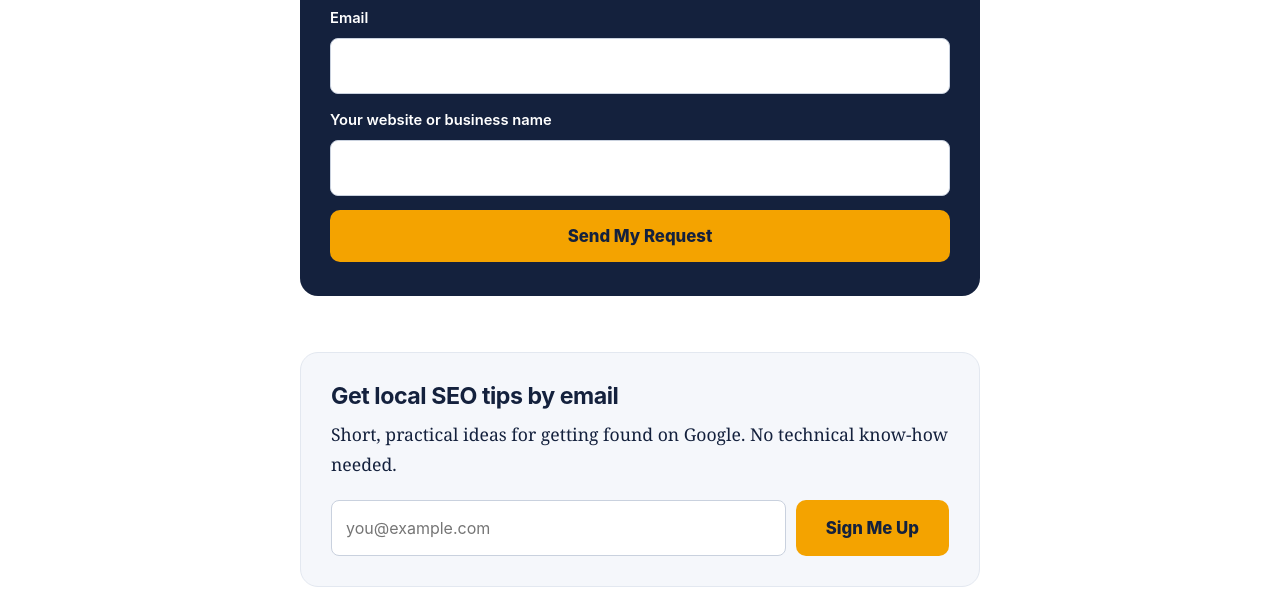
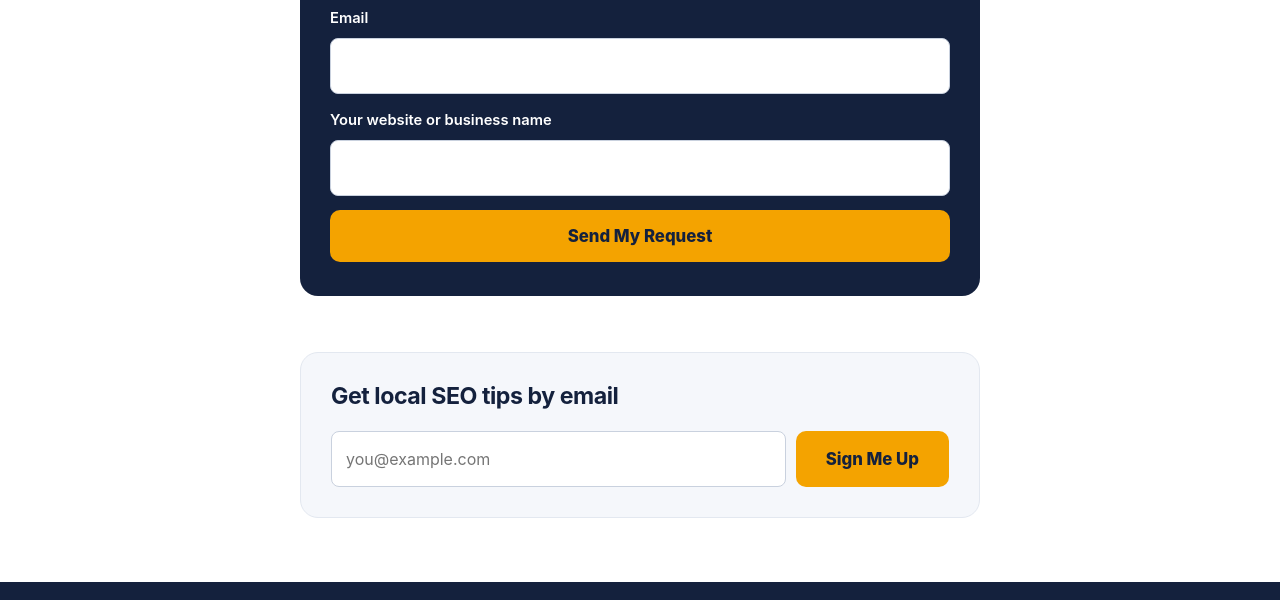
Before and after one commit to GrantsResults/cornelius-seo, a plain HTML site: page public/index.html in a window 1280 px wide. Shown: the part 2910-3510 px from the top of the page. Drawn offline with Linux system fonts and the light colour scheme.

Commit message:
Remove description line from email signup box
Removed a description paragraph from the local SEO tips section.

```diff
--- a/public/index.html
+++ b/public/index.html
@@ -134,7 +134,6 @@
 
   <div class="news">
     <h2>Get local SEO tips by email</h2>
-    <p>Short, practical ideas for getting found on Google. No technical know-how needed.</p>
     <form action="https://formspree.io/f/moedkabp" method="POST">
       <div class="row">
         <input type="email" name="email" placeholder="you@example.com" required aria-label="Email address">
```
